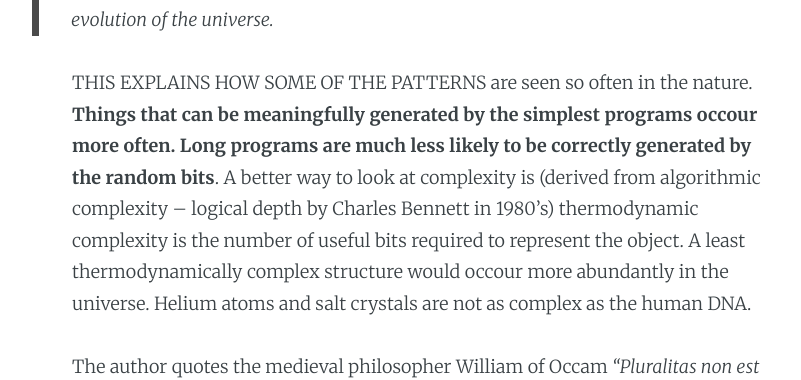
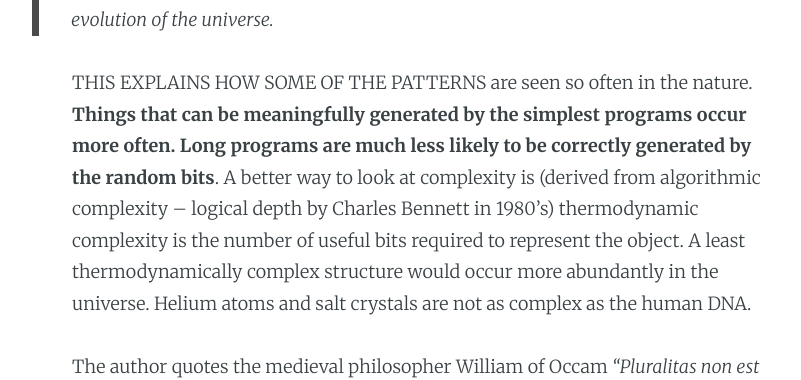
Before and after one commit to akhilum/akhilum.github.io, a Jekyll site: the page built from _posts/2015-10-02-Programming The Universe by Seth Lloyd.markdown, in a window 1280 px wide and 900 px high, scrolled down 3826 px. Shown: the part 157-537 px from the top of the window, without its empty margins (213-1014 px from the left). Built offline with Jekyll 4.4.1, drawn with Linux system fonts in a browser that asks for light colours; Markdown is read by kramdown in place of the engine named in the settings; comment, search, counter and statistics services are not loaded; some of the changed text lies outside the part shown.

Commit message:
Polishing

```diff
--- a/_posts/2015-10-02-Programming The Universe by Seth Lloyd.markdown
+++ b/_posts/2015-10-02-Programming The Universe by Seth Lloyd.markdown
@@ -46,7 +46,7 @@ The expanding universe keeps adding more entropy to the universe, hence the numb
 
 > The universe generates, stores and processes its own information according to the laws of physics. The “complexity in this world arose out of simplicity”. “Intelligent design” of the universe (complexity) is not the work of the intelligent designer but a result of the evolution of the universe.
 
-THIS EXPLAINS HOW SOME OF THE PATTERNS are seen so often in the nature. **Things that can be meaningfully generated by the simplest programs occour more often. Long programs are much less likely to be correctly generated by the random bits**. A better way to look at complexity is (derived from algorithmic complexity – logical depth by Charles Bennett in 1980’s) thermodynamic complexity is the number of useful bits required to represent the object. A least thermodynamically complex structure would occour more abundantly in the universe. Helium atoms and salt crystals are not as complex as the human DNA.
+THIS EXPLAINS HOW SOME OF THE PATTERNS are seen so often in the nature. **Things that can be meaningfully generated by the simplest programs occur more often. Long programs are much less likely to be correctly generated by the random bits**. A better way to look at complexity is (derived from algorithmic complexity – logical depth by Charles Bennett in 1980’s) thermodynamic complexity is the number of useful bits required to represent the object. A least thermodynamically complex structure would occur more abundantly in the universe. Helium atoms and salt crystals are not as complex as the human DNA.
 
 The author quotes the medieval philosopher William of Occam *“Pluralitas non est ponenda sin necessitate”*; i.e. *“‘Plurality should not be posited without necessity.’ Occam urged us to accept simple explanations over complex ones.”*
 
```
Also changed, not shown: other parts of _posts/2015-10-02-Programming The Universe by Seth Lloyd.markdown (+2 -2 lines).
